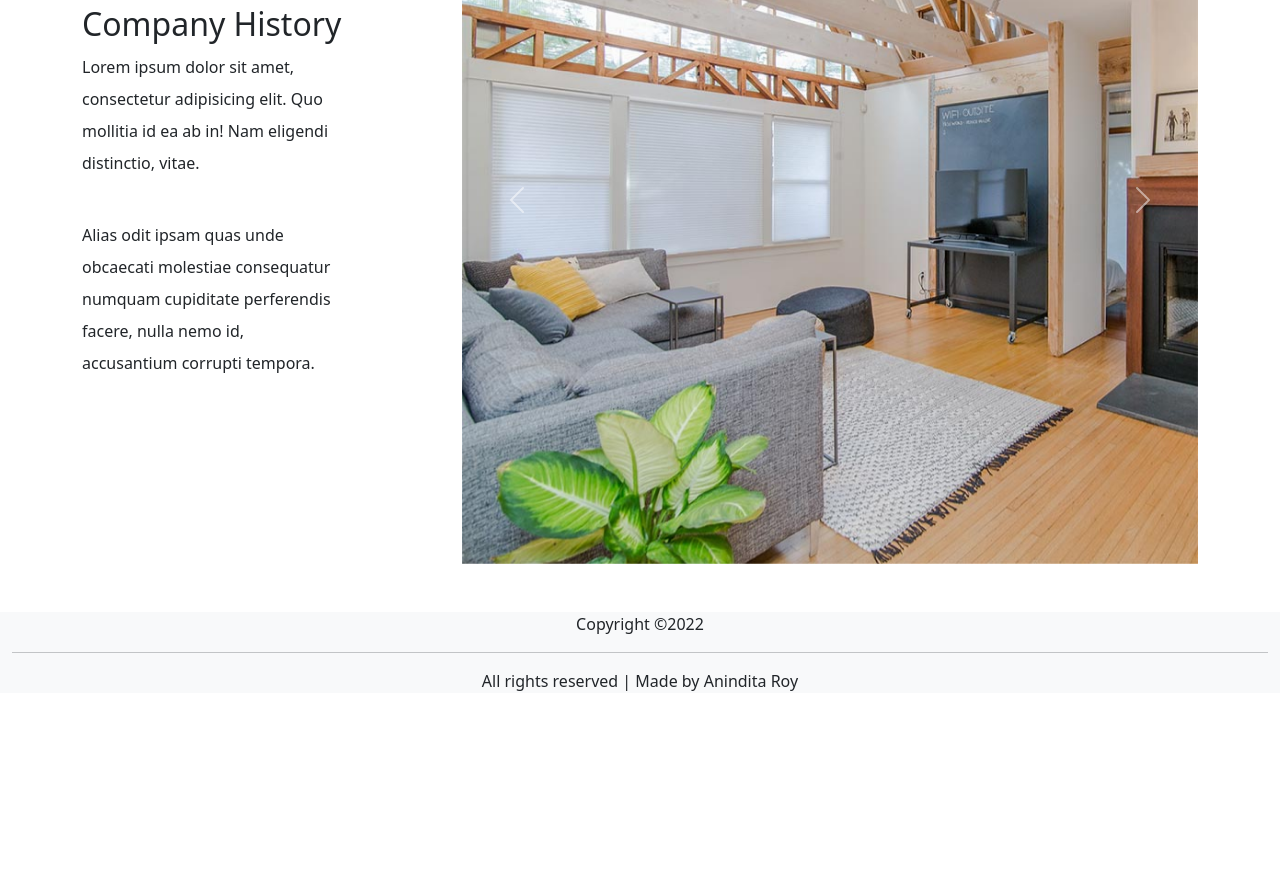
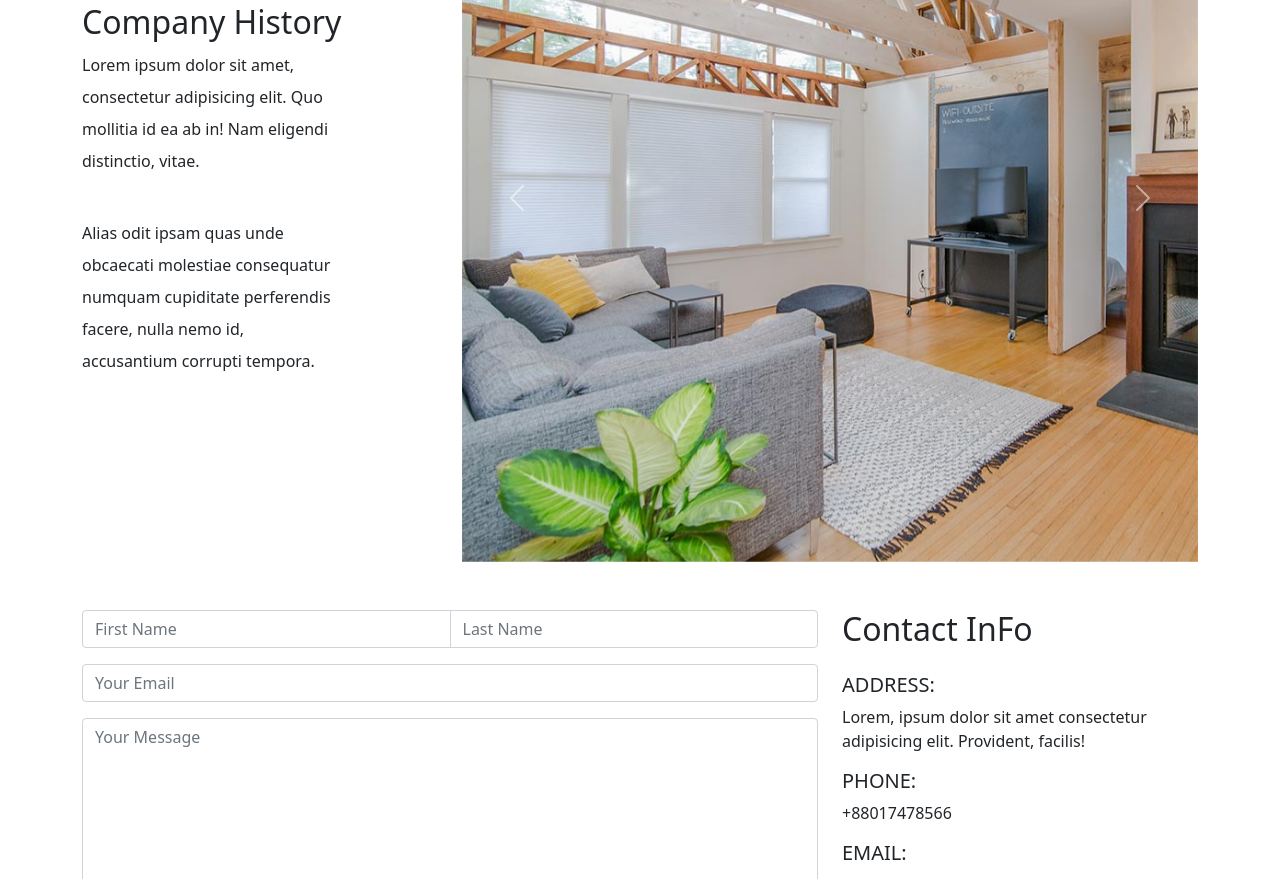
Before and after one commit to Aninditaroy/home-interior-and-decor, a plain HTML site: page index.html in a window 1280 px wide. Shown: the part 3062-3941 px from the top of the page. Before the commit the page ends 3771 px from the top, so only its background shows below. Drawn offline with nearby package versions, Linux system fonts and the light colour scheme; a web font is replaced by a local one.

Commit message:
contact section commit

```diff
--- a/index.html
+++ b/index.html
@@ -148,7 +148,7 @@
         <!-- What we do -->
         <!-- Categories -->
         <section class="container my-3">
-            <h1>What We Do</h1>
+            <h2>What We Do</h2>
             <div class="row gx-5">
                 <div class="col col-12 col-md-6 col-lg-4">
                     <div class="shadow p-3 mb-5 bg-body rounded d-flex justify-content-between align-items-center">
@@ -295,11 +295,37 @@
             </div>
         </section>
 
+        <!-- Contact section starts -->
+        <section class="container my-4" id="contact">
+            <div class="row">
+                <div class="col-lg-8">
+                    <div class="mb-3 ">
+                        <div class="input-group mb-3">
+                            <input type="text" aria-label="First name" class="form-control" placeholder="First Name">
+                            <input type="text" aria-label="Last name" class="form-control" placeholder="Last Name">
+                          </div>
+                        <input type="email" class="form-control" id="exampleFormControlInput1" placeholder="Your Email">
+                      </div>
+                      <div class="mb-3">
+                        <textarea class="form-control" id="exampleFormControlTextarea1" rows="3" placeholder="Your Message" style="height: 195px;"></textarea>
+                      </div>
+                </div>
+                <div class="col-lg-4">
+                    <h2 class="mb-4">Contact InFo</h2>
+                    <h5>ADDRESS:</h5>
+                    <p>Lorem, ipsum dolor sit amet consectetur adipisicing elit. Provident, facilis!</p>
+                    <h5>PHONE:</h5>
+                    <p>+88017478566</p>
+                    <h5>EMAIL:</h5>
+                    <p><a href="#" class="text-dark">info.homedecorandinterior@gmail.com</a></p>
+                </div>
+            </div>
+        </section>
     </main>
 
     <!-- Footer starts -->
-    <footer >
-         <div class="container-fluid bg-light  text-center">
+    <footer class="container-fluid bg-light">
+         <div class="text-center pt-4">
             <p>Copyright ©2022</p>
             <hr>
             <p> All rights reserved | Made by Anindita Roy</p>
```
